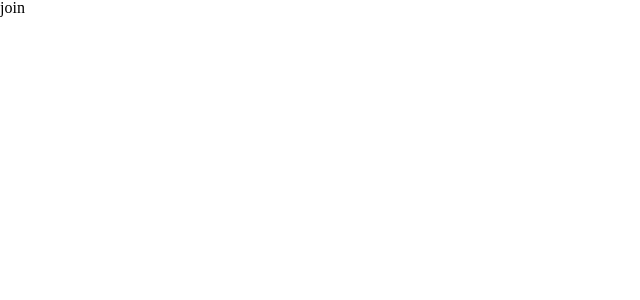
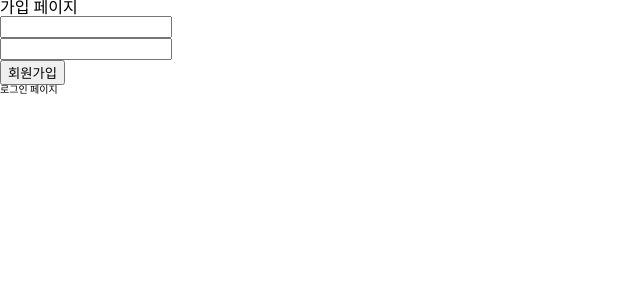
Before and after one commit to team-project-frontend/cartoon-rent-service, a React (Vite) app: page /cartoon-rent-service/join in a window 1280 px wide. Shown: the top 300 px of the page, without its empty margins (0-640 px from the left). Built offline with nearby package versions, Linux system fonts and the light colour scheme.

Commit message:
경민/feat/로그인,가입 더미 구현

```diff
--- a/src/App.jsx
+++ b/src/App.jsx
@@ -5,6 +5,7 @@ import "./index.css";
 import Error from "./components/Error";
 import Login from "./pages/Login";
 import Join from "./pages/Join";
+import { Toast } from "./utiles/toast";
 
 function App() {
   const [isLogin, setIsLogin] = useState(false);
@@ -12,12 +13,15 @@ function App() {
   return (
     <>
       {!isLogin ? (
+        <>
           <Routes>
             <Route path="/" element={<Login />} />
             <Route path="/*" element={<Error />} />
             <Route path="/login" element={<Login />} />
             <Route path="/join" element={<Join />} />
           </Routes>
+          <Toast />
+        </>
       ) : (
         // <Client />
         <Routes>
--- a/src/pages/Join.jsx
+++ b/src/pages/Join.jsx
@@ -1,7 +1,61 @@
-import React from "react";
+import React, { useCallback } from "react";
+import useInput from "../hooks/useInput";
+import { error, success } from "../utiles/toast";
+import API from "../utiles/api";
+import Navigate from "../hooks/Navigate";
 
 const Join = () => {
-  return <div>join</div>;
+  const [value, changehandler, setValue] = useInput({
+    email: "",
+    password: "",
+  });
+
+  const isJoin = async () => {
+    const res = await API.post("/users", value);
+    console.log(res);
+  };
+  const onSubmit = useCallback(
+    (e) => {
+      e.preventDefault();
+      if (value.email === "") return error("이베일을 입력해주세요");
+      if (value.password === "") return error("비밀번호 입력해주세요");
+      isJoin();
+    },
+    [value]
+  );
+  const navigate = Navigate();
+  return (
+    <div>
+      <p>가입 페이지</p>
+      <form>
+        <input
+          type="email"
+          onChange={(e) => {
+            changehandler(e, "email");
+          }}
+        />
+        <br />
+        <input
+          type="password"
+          onChange={(e) => {
+            changehandler(e, "password");
+          }}
+        />
+        <br />
+        <button type="submit" onClick={onSubmit}>
+          회원가입
+        </button>
+        <p
+          style={{ fontSize: "10px", cursor: "pointer" }}
+          onClick={() => {
+            navigate("/login");
+          }}
+        >
+          로그인 페이지
+        </p>
+      </form>
+    </div>
+  );
 };
 
 export default Join;
--- a/src/pages/Login.jsx
+++ b/src/pages/Login.jsx
@@ -1,20 +1,22 @@
 import React from "react";
 import { useNavigate } from "react-router-dom";
 import Counter from "./Counter";
+import API from "../utiles/api";
 
 const Login = () => {
   const navigate = useNavigate();
 
+  const isLogin = async () => {
+    const res = await API.get("/users");
+    console.log(res.data, "ddd");
+  };
+  const isJoin = () => navigate("/join");
+
   return (
     <>
       <div>로그인 페이지</div>
-      <button
-        onClick={() => {
-          navigate("/join");
-        }}
-      >
-        가입
-      </button>
+      <button onClick={isLogin}>로그인</button>
+      <button onClick={isJoin}>가입</button>
       <Counter />
     </>
   );
```
Lines whose indentation alone changed are shown as unchanged.
